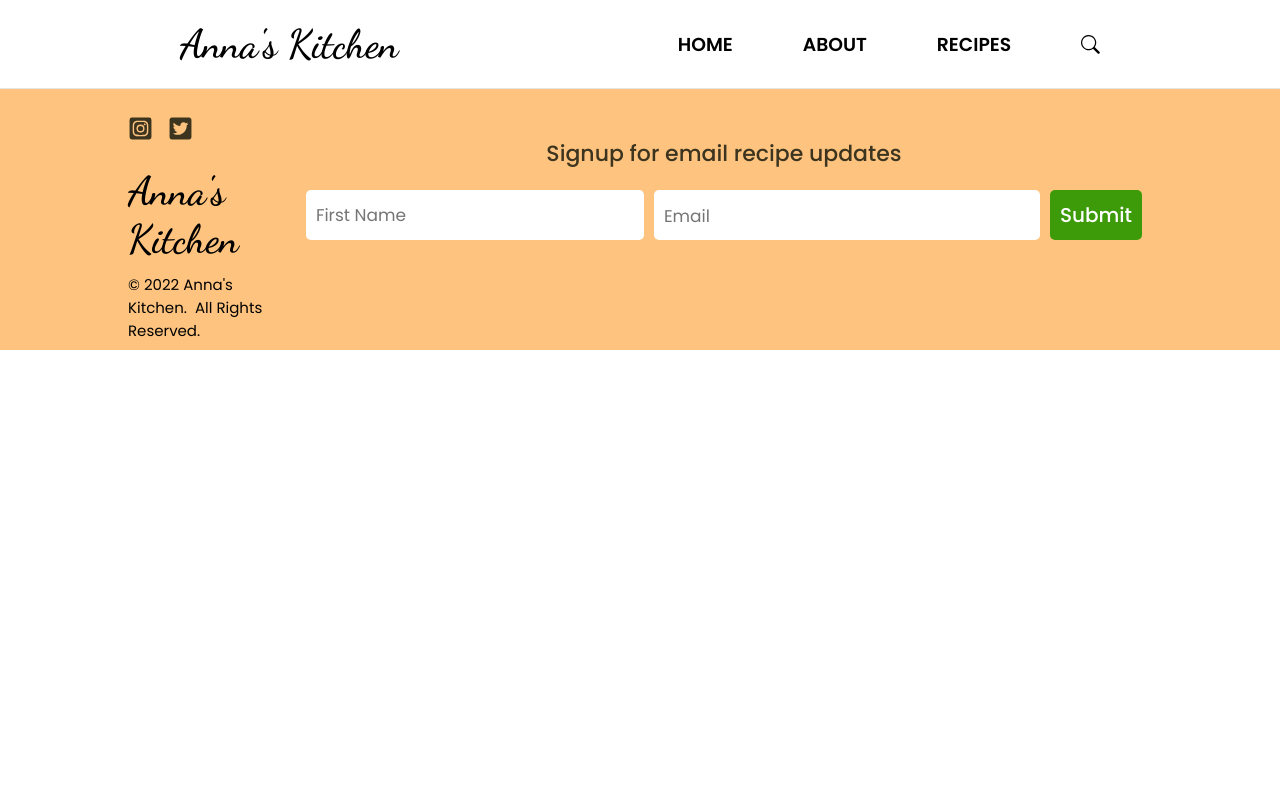
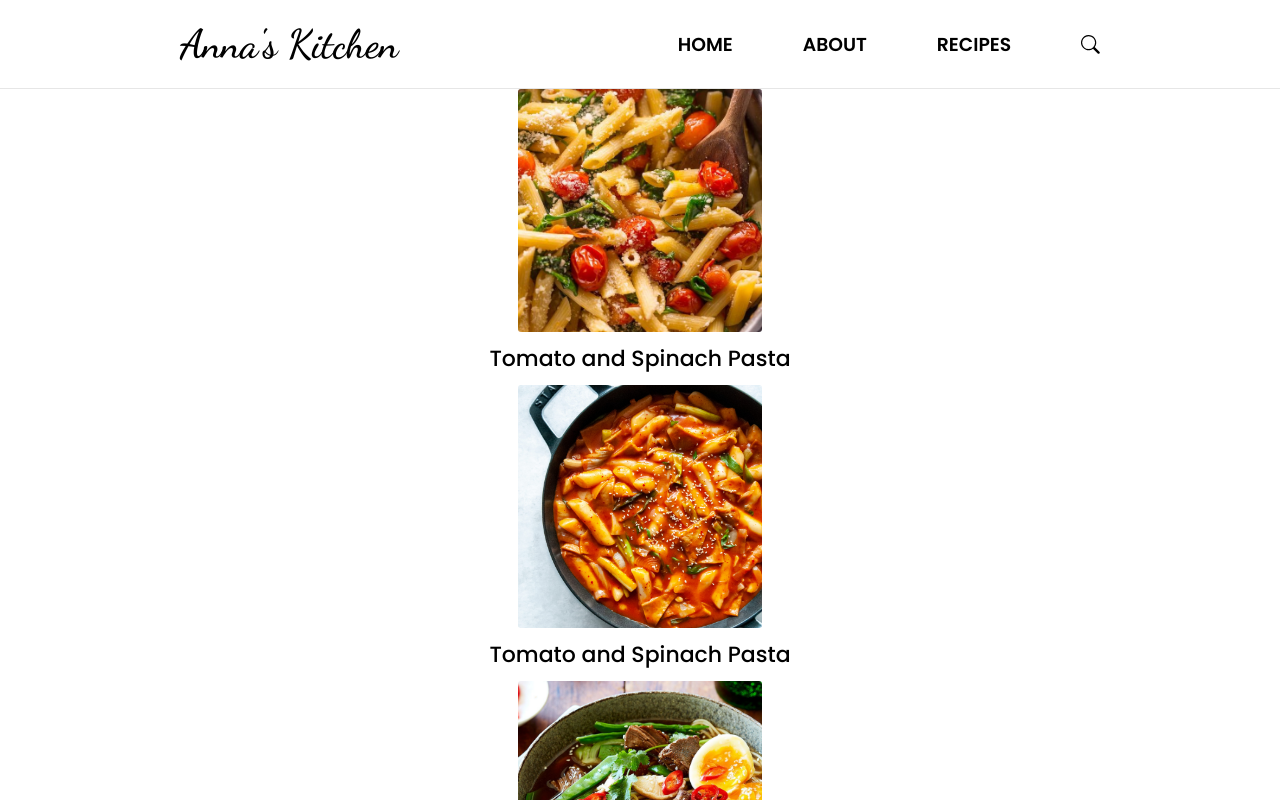
Before and after one commit to AnnaAn01/recipe-website, a React (Create React App) app: page /#/homapage-show-group in a window 1280 px wide. Shown: the top 800 px of the page. Built offline with nearby package versions, Linux system fonts and the light colour scheme.

Commit message:
adding homepage show groups section

```diff
--- a/src/App.js
+++ b/src/App.js
@@ -7,6 +7,7 @@ import { HashRouter as Router, Route, Routes } from "react-router-dom";
 import Recipes from "./components/Recipes/Recipes";
 import IndividualPost from "./components/Recipes/IndividualPost";
 import RECIPES from "./components/SearchBar/RECIPES.json";
+import HomepageShowGroup from "./components/HomePage/HomepageShowGroup/HomepageShowGroup";
 
 function App() {
   return (
@@ -17,6 +18,8 @@ function App() {
         <Route path="/about" element={<AboutPage />} />
         <Route path="/recipe" element={<Recipes />} />
         <Route path="/recipe-pages/:postid" element={<IndividualPost />} />
+
+        <Route path="/homapage-show-group" element={<HomepageShowGroup />} />
       </Routes>
       <Footer />
     </Router>
--- a/src/components/Footer/FooterForm.js
+++ b/src/components/Footer/FooterForm.js
@@ -66,7 +66,7 @@ const FooterForm = () => {
             Your email has been submitted!
           </div>
         ) : click && state.submitting ? (
-          <div class="lds-ring">
+          <div className="lds-ring">
             <div></div>
             <div></div>
             <div></div>
--- a/src/components/HomePage/HomePage.css
+++ b/src/components/HomePage/HomePage.css
@@ -241,10 +241,6 @@
   margin-right: 2rem;
 }
 
-.second-card__img-1 {
-  /* background-color: violet; */
-}
-
 .second-card__img:hover {
   transition: opacity 0.3s ease-in-out;
   opacity: 0.6;
--- a/src/components/HomePage/HomePage.js
+++ b/src/components/HomePage/HomePage.js
@@ -20,12 +20,19 @@ const HomePage = () => {
       </div>
       <section className="homepage-first__container">
         <div className="homepage-first__wrapper">
-          <div className="homepage-first__card">
-            <div className="card__img card__img-1">
-              <div className="card__img--overlay"></div>
-              <p className="card-label">PASTA</p>
+          <Link
+            // to show the item numbers on pages 2 and 3
+            // to={`/recipe-pages/:${0}`}
+            to={`/homapage-show-group`}
+            className="recipes__list-link"
+          >
+            <div className="homepage-first__card">
+              <div className="card__img card__img-1">
+                <div className="card__img--overlay"></div>
+                <p className="card-label">PASTA</p>
+              </div>
             </div>
-          </div>
+          </Link>
           <div className="homepage-first__card">
             <div className="card__img card__img-2">
               <div className="card__img--overlay"></div>
--- /dev/null
+++ b/src/components/HomePage/HomepageShowGroup/HomepageShowGroup.css
@@ -0,0 +1,4 @@
+.homapage-show-group {
+  font-size: 5rem;
+  color: red;
+}
--- /dev/null
+++ b/src/components/HomePage/HomepageShowGroup/HomepageShowGroup.js
@@ -0,0 +1,47 @@
+import React from "react";
+import RECIPES from "../../SearchBar/RECIPES.json";
+import "./HomepageShowGroup.css";
+import { Link } from "react-router-dom";
+// import { useParams } from "react-router-dom";
+
+const HomepageShowGroup = () => {
+  //   const params = useParams();
+  // getting the clicked post id from the router
+  //   let id = Number(params.postid.substring(1));
+  // console.log(typeof id);
+  // console.log(id);
+
+  const foodGroups = RECIPES.map((el, index) => {
+    if (el.group === "pasta") {
+      return (
+        <Link
+          // to show the item numbers on pages 2 and 3
+          to={`/recipe-pages/:${
+            el.id <= 12 ? index : 12 * (el.page - 1) + index
+            // Or we can use the page I manually added to the json file
+            // el.page === 1 ? index : 12 * (el.page - 1) + index
+          }`}
+          className="recipes__list-link"
+        >
+          {/*{console.log(postsPerPage)}*/}
+          {/*<Link to={`/recipe-pages/:${index}`}>*/}
+          <div
+            name={el.name}
+            key={el.index}
+            className="recipes__list"
+            id={el.id}
+            src={el}
+          >
+            {/*{console.log(el.currentPage)}*/}
+            <img className="recipes__img" alt="food" src={el.imagePath} />
+            <div className="recipes__list-name">{el.name}</div>
+          </div>
+        </Link>
+      );
+    }
+  });
+
+  return <div className="homapage-show-group">{foodGroups}</div>;
+};
+
+export default HomepageShowGroup;
--- a/src/components/Recipes/Posts.js
+++ b/src/components/Recipes/Posts.js
@@ -1,7 +1,7 @@
-import React, { useParams } from "react";
-import RECIPES from "../SearchBar/RECIPES.json";
+// import React, { useParams } from "react";
+// import RECIPES from "../SearchBar/RECIPES.json";
 import { Link } from "react-router-dom";
-import IndividualPost from "./IndividualPost";
+// import IndividualPost from "./IndividualPost";
 
 const Posts = ({ posts, loading, setPostid, currentPage, postsPerPage }) => {
   if (loading) {
```
Also changed, not shown: src/components/SearchBar/RECIPES.json.
